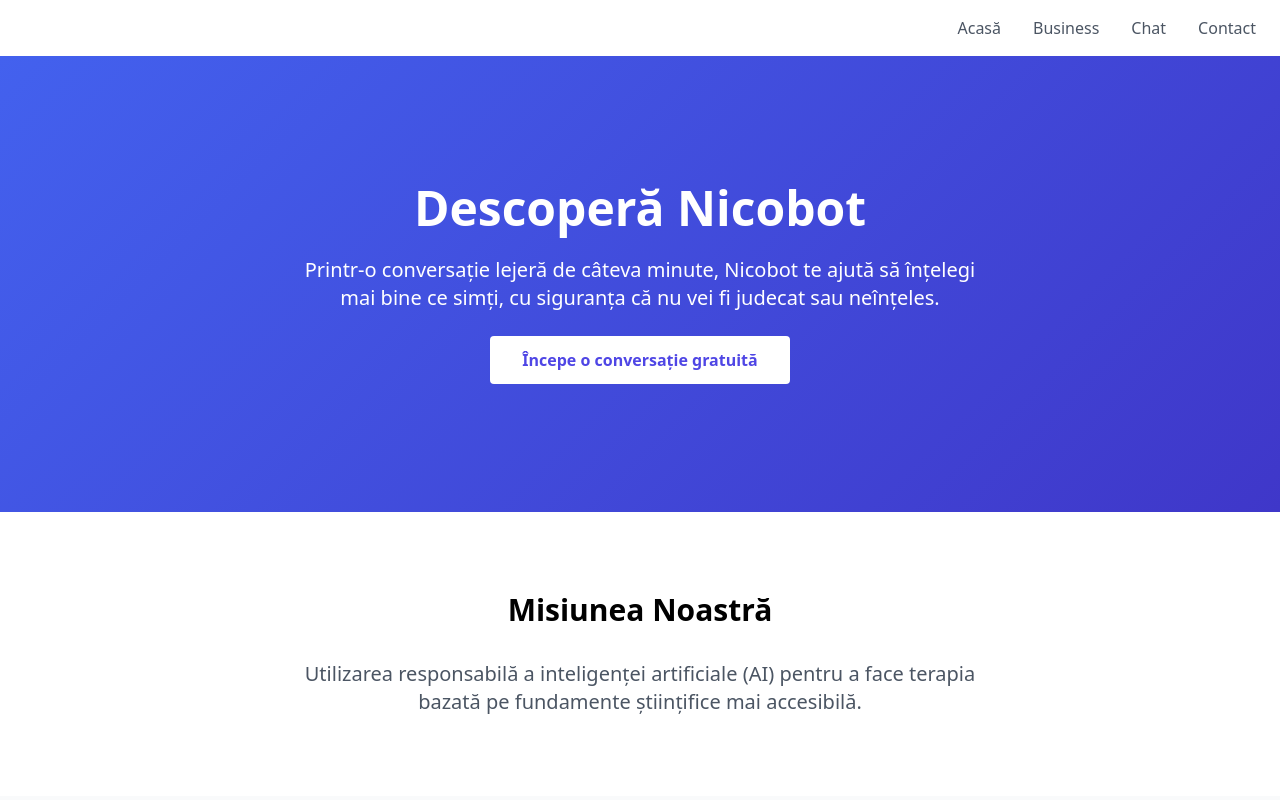
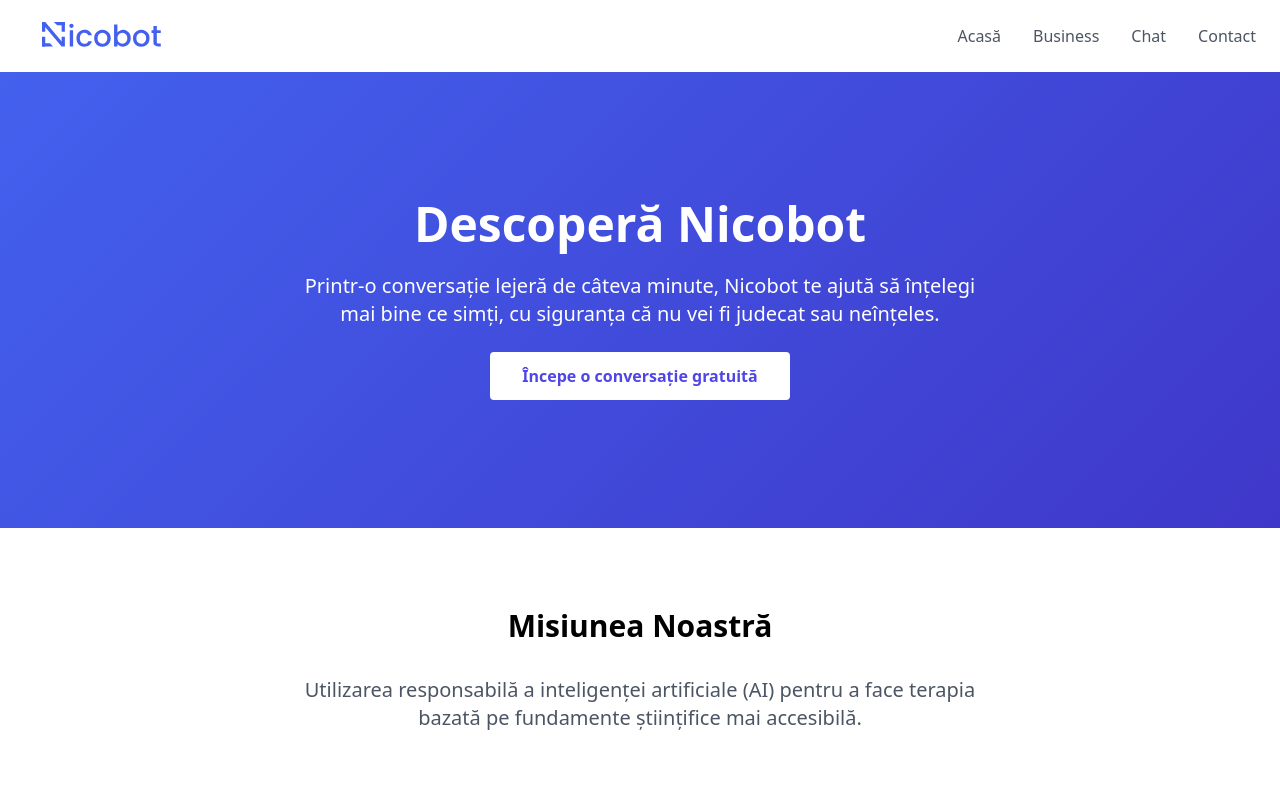
Before and after one commit to claudiunicolaa/nicobot.ro, a website: page public/index.html in a window 1280 px wide. Shown: the top 800 px of the page. Drawn offline with nearby package versions, Linux system fonts and the light colour scheme.

Commit message:
show logo

```diff
--- a/public/components/nav.html
+++ b/public/components/nav.html
@@ -2,7 +2,9 @@
 <nav class="bg-white shadow-md">
 	<div class="container mx-auto px-6 py-4">
 		<div class="flex justify-between items-center">
-			<a href="/" class="text-2xl font-bold text-indigo-600"></a>
+			<a href="/" class="text-2xl font-bold text-indigo-600">
+				<img src="../logo.svg" alt="Nicobot" class="w-40 h-10">
+			</a>
 			<div class="hidden md:flex space-x-8">
 				<a href="/" class="text-gray-600 hover:text-indigo-600 transition duration-300">Acasă</a>
 				<a href="/gen-leads" class="text-gray-600 hover:text-indigo-600 transition duration-300">Business</a>
```
Also changed, not shown: public/logo.svg (added).
